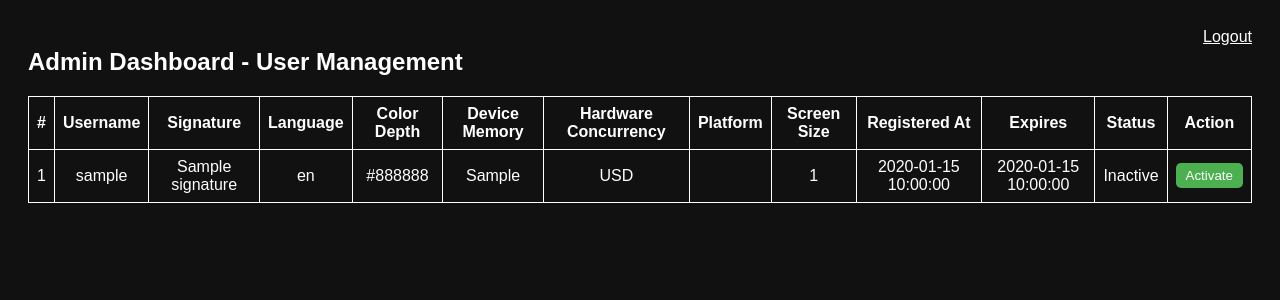
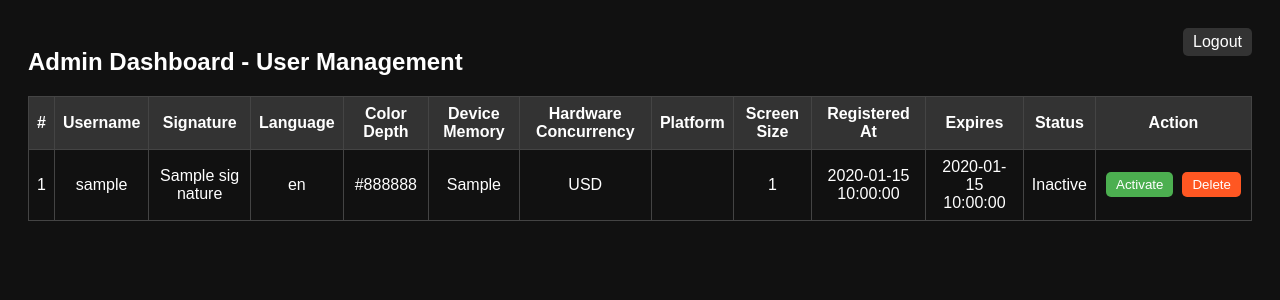
Before and after one commit to sohan-me/flask_server, a Flask app: template templates/admin_dashboard.html in a window 1280 px wide. Shown: the top 300 px of the page. Run offline with Flask 3, Linux system fonts and the light colour scheme; the template is opened without the code that fills it: most values are stand-ins (such as "Sample title", 1, 10 or a date in 2020).

Commit message:
admin dashboard updated

```diff
--- a/app.py
+++ b/app.py
@@ -169,6 +169,23 @@ def admin_toggle_user(signature):
     return redirect(url_for("admin_dashboard"))
 
 
+@app.route("/admin/remove/<signature>", methods=["POST"])
+def admin_remove_user(signature):
+    if not session.get("admin_logged_in"):
+        return jsonify({"success": False, "error": "Unauthorized"}), 401
+
+    db = load_db()
+    if signature not in db["users"]:
+        return jsonify({"success": False, "error": "User not found"})
+
+    # Remove user from both collections
+    db["users"].pop(signature, None)
+    db["active"].pop(signature, None)
+
+    save_db(db)
+    return redirect(url_for("admin_dashboard"))
+
+
 # Admin logout
 @app.route("/admin/logout")
 def admin_logout():
--- a/templates/admin_dashboard.html
+++ b/templates/admin_dashboard.html
@@ -16,15 +16,29 @@
         margin-top: 20px;
       }
       th, td {
-        border: 1px solid white;
+        border: 1px solid #444;
         padding: 8px;
         text-align: center;
+      }
+      th {
+        background-color: #333;
+      }
+      tr:nth-child(even) {
+        background-color: #222;
+      }
+      tr:hover {
+        background-color: #333;
       }
       button {
         padding: 5px 10px;
         border: none;
         border-radius: 5px;
         cursor: pointer;
+        margin: 2px;
+        transition: all 0.3s;
+      }
+      button:hover {
+        opacity: 0.8;
       }
       .activate-btn {
         background-color: #4caf50;
@@ -34,10 +48,26 @@
         background-color: #f44336;
         color: white;
       }
+      .delete-btn {
+        background-color: #ff5722;
+        color: white;
+      }
       a.logout {
         color: white;
         float: right;
         margin-bottom: 10px;
+        text-decoration: none;
+        padding: 5px 10px;
+        background-color: #333;
+        border-radius: 5px;
+      }
+      a.logout:hover {
+        background-color: #444;
+      }
+      .action-buttons {
+        display: flex;
+        justify-content: center;
+        gap: 5px;
       }
     </style>
   </head>
@@ -68,7 +98,7 @@
         <tr>
           <td>{{ loop.index }}</td>
           <td>{{ user.username }}</td>
-          <td>{{ user.signature }}</td>
+          <td style="word-break: break-all; max-width: 200px;">{{ user.signature }}</td>
           <td>{{ user.language }}</td>
           <td>{{ user.color_depth }}</td>
           <td>{{ user.device_memory }}</td>
@@ -79,11 +109,18 @@
           <td>{{ user.expires or '-' }}</td>
           <td>{{ 'Active' if user.active else 'Inactive' }}</td>
           <td>
-            <form action="{{ url_for('admin_toggle_user', signature=user.signature) }}" method="post" style="display:inline;">
-              <button type="submit" class="{{ 'deactivate-btn' if user.active else 'activate-btn' }}">
-                {{ 'Deactivate' if user.active else 'Activate' }}
-              </button>
-            </form>
+            <div class="action-buttons">
+              <form action="{{ url_for('admin_toggle_user', signature=user.signature) }}" method="post" style="display:inline;">
+                <button type="submit" class="{{ 'deactivate-btn' if user.active else 'activate-btn' }}">
+                  {{ 'Deactivate' if user.active else 'Activate' }}
+                </button>
+              </form>
+              <form action="{{ url_for('admin_remove_user', signature=user.signature) }}" method="post" style="display:inline;">
+                <button type="submit" class="delete-btn">
+                  Delete
+                </button>
+              </form>
+            </div>
           </td>
         </tr>
         {% endfor %}
```
Also changed, not shown: users.json (added, +22 -0 lines), 1 other file.
